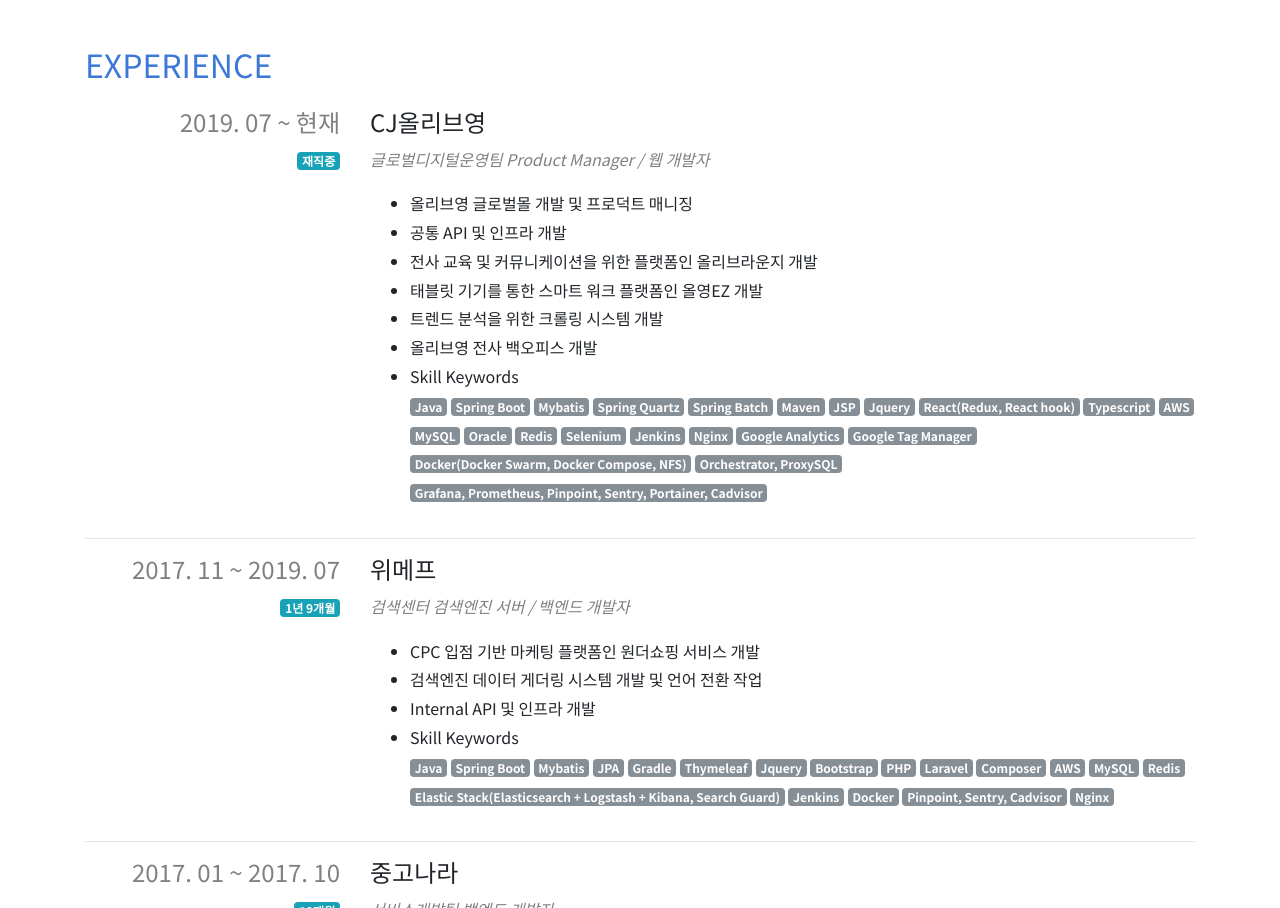
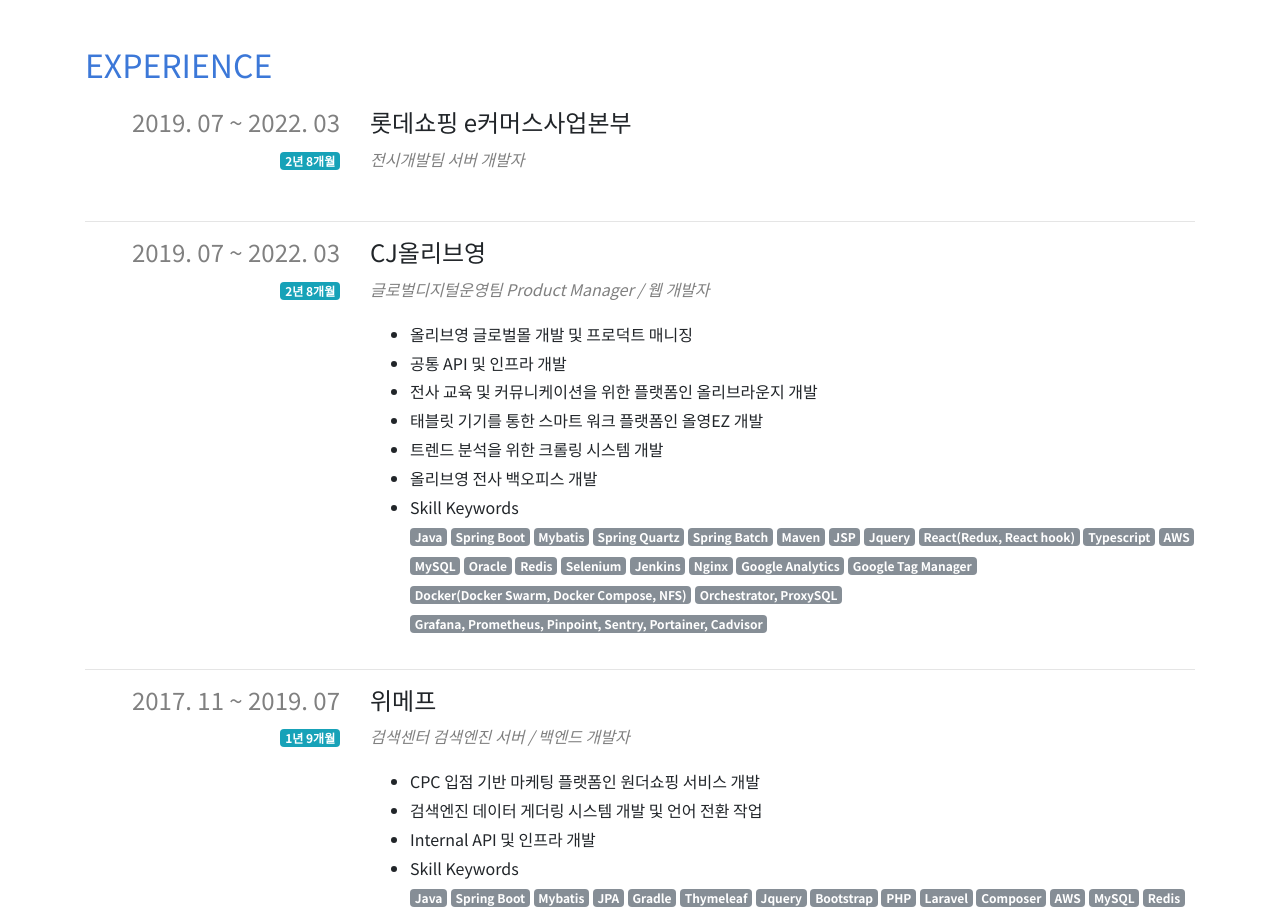
Before and after one commit to bkjeon1614/resume, a website: page index.html in a window 1280 px wide. Shown: the part 1212-2120 px from the top of the page. Drawn offline with nearby package versions, Linux system fonts and the light colour scheme.

Commit message:
이력서 업데이트(롯데추가)

```diff
--- a/index.html
+++ b/index.html
@@ -4,7 +4,7 @@
     <meta charset="utf-8">
     <meta name="viewport" content="user-scalable=no,initial-scale=1.0,maximum-scale=1.0,minimum-scale=1.0,width=device-width">
     <meta name="description" content="Resume: Bongkeun Jeon"/>
-    <meta property="og:url" content="https://github.com/bkjeon1614/resume" />
+    <meta property="og:url" content="https://bkjeon1614.github.io/resume/" />
     <meta property="og:site_name" content="Resume: Bongkeun Jeon" />
     <meta property="og:title" content="Resume: Bongkeun Jeon" />
     <meta property="og:description" content="Resume: Bongkeun Jeon" />
@@ -270,10 +270,41 @@
                 <div class="col-md-3 col-12 text-md-right">
                   <div class="row">
                     <div class="col-md-12 col">
-                      <h4 class="gray">2019. 07 ~ 현재<br/></h4>
+                      <h4 class="gray">2019. 07 ~ 2022. 03<br/></h4>
                     </div>
                     <div class="col-md-12 col-3 text-center text-md-right">
-                        <span class="badge badge-info">재직중</span>
+                        <span class="badge badge-info">2년 8개월</span>
+                    </div>
+                  </div>
+                </div>
+                <div class="col-md-9 col-12">
+                  <h4>롯데쇼핑 e커머스사업본부</h4>
+                  <i class="gray">전시개발팀 서버 개발자</i>
+                  <ul class="pt-3">
+                    <!-- li></li>
+                    <li><strong>Skill Keywords</strong></li>
+                    <div>
+                      <span class="badge badge-secondary">Java</span>
+                      <span class="badge badge-secondary">Spring Boot</span>
+                      <span class="badge badge-secondary">Mybatis</span>
+                      <span class="badge badge-secondary">Maven</span>
+                      <span class="badge badge-secondary">AWS</span>
+                      <span class="badge badge-secondary">MySQL</span>
+                      <span class="badge badge-secondary">Redis</span>
+                    </div -->
+                  </ul>
+                </div>
+              </div>
+              <hr />
+
+              <div class="row">
+                <div class="col-md-3 col-12 text-md-right">
+                  <div class="row">
+                    <div class="col-md-12 col">
+                      <h4 class="gray">2019. 07 ~ 2022. 03<br/></h4>
+                    </div>
+                    <div class="col-md-12 col-3 text-center text-md-right">
+                        <span class="badge badge-info">2년 8개월</span>
                     </div>
                   </div>
                 </div>
```
